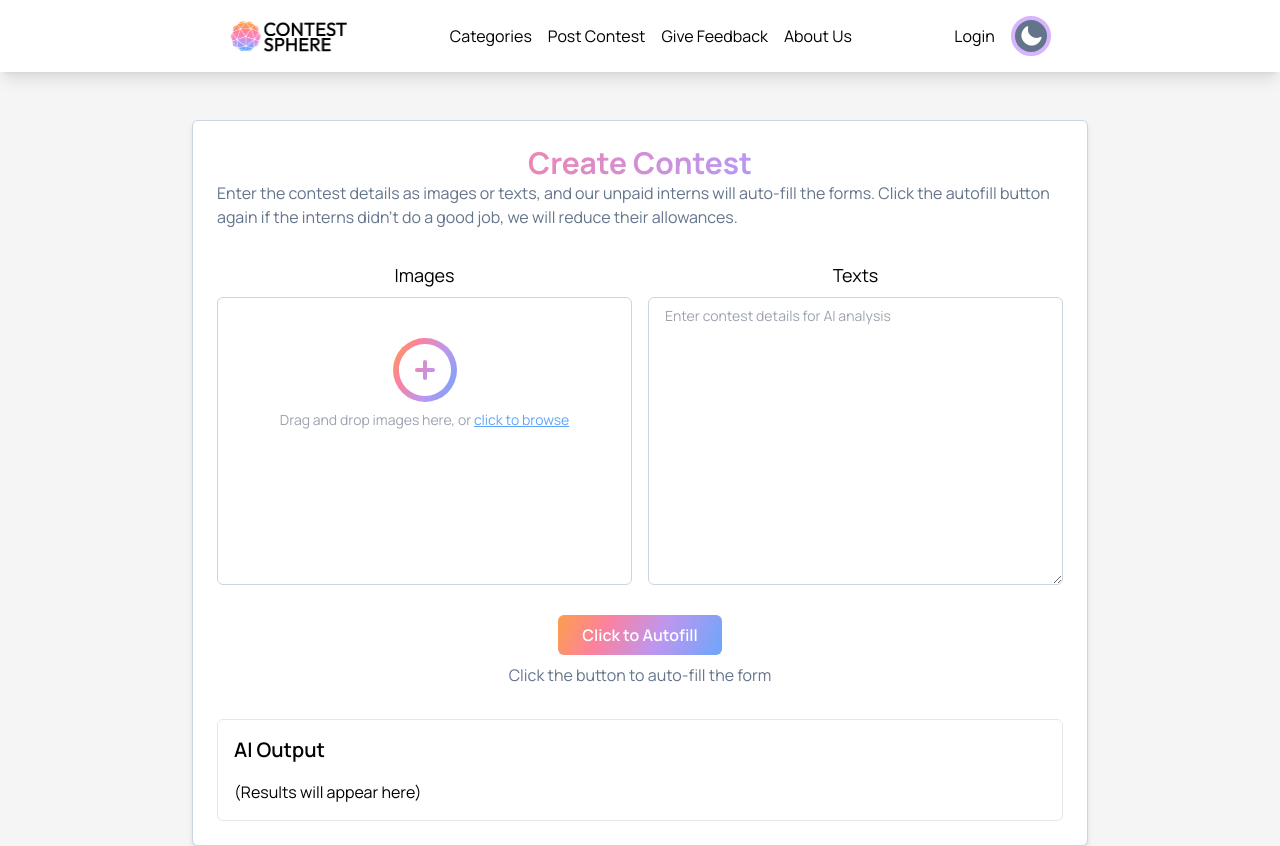
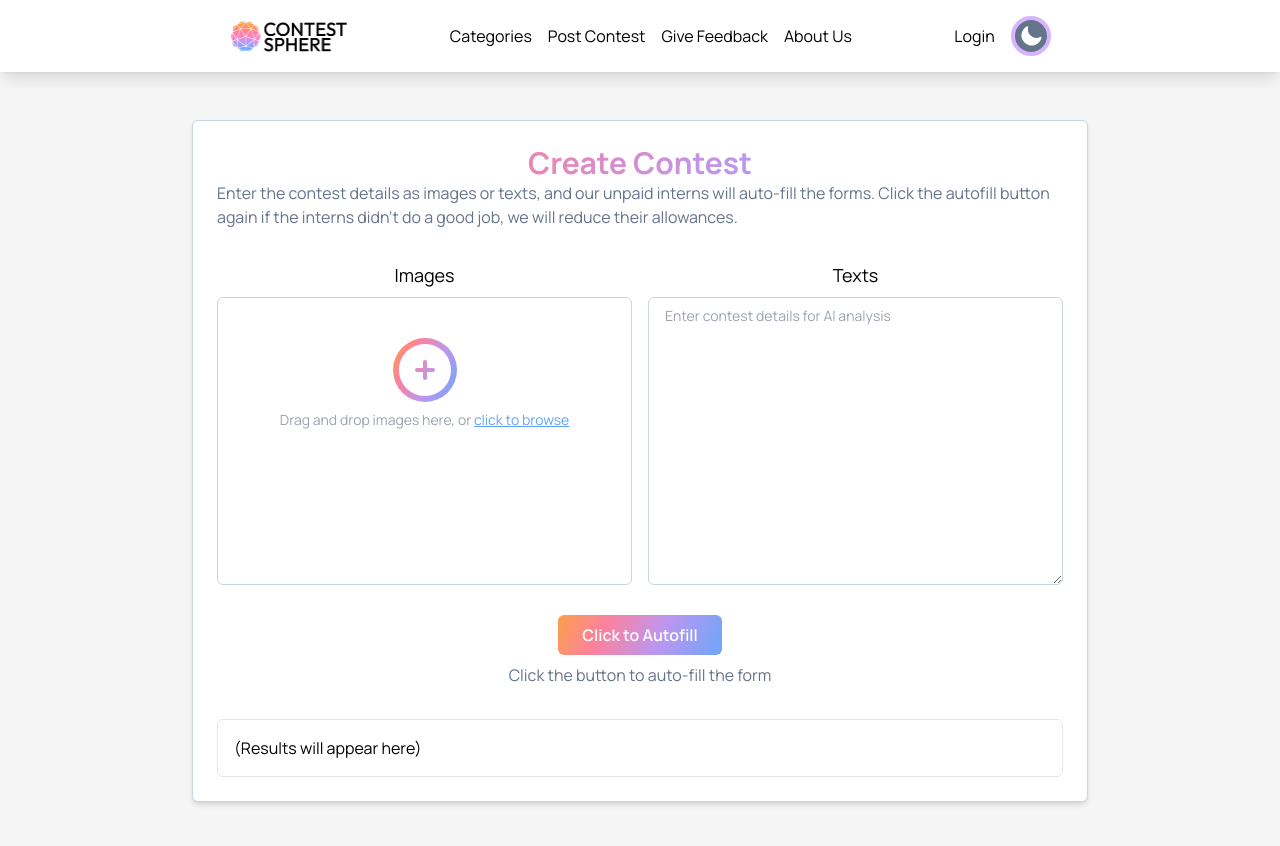
Before and after one commit to Cerbanica/contest-sphere, a Next.js app: page /createContestPage in a window 1280 px wide. Shown: the top 846 px of the page. Built offline with nearby package versions, Linux system fonts and the light colour scheme; no server answers.

Commit message:
remove ai text

```diff
--- a/app/createContestPage/page.jsx
+++ b/app/createContestPage/page.jsx
@@ -325,7 +325,7 @@ const Page = () => {
   </div>
        <div className="output-box mt-8 p-4 rounded-md border">
 
-        <h3 className="text-xl font-semibold mb-4">AI Output</h3>
+        <h3 className="hidden text-xl font-semibold mb-4">AI Output</h3>
         <div className="output" dangerouslySetInnerHTML={{ __html: output }} />
       </div>
 
```
